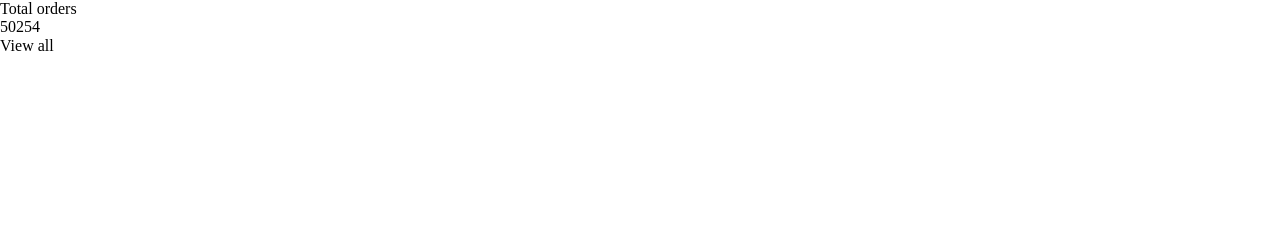
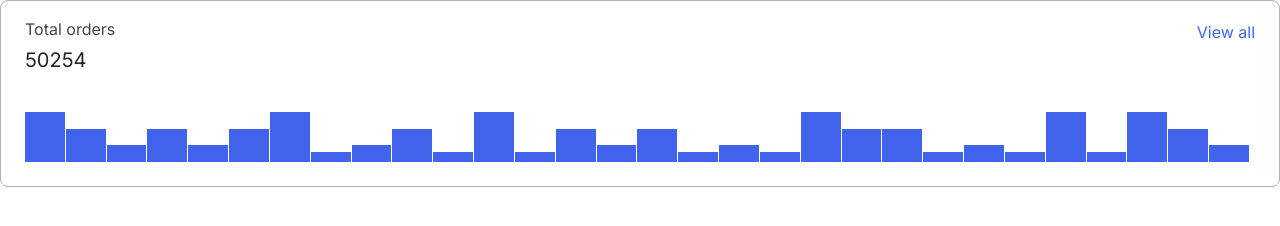
Before and after one commit to js-tasks-ru/htmlcss-20241107_panteleev-alexander, a website: page 04-lection2/01-histogram/index.html in a window 1280 px wide. Drawn offline with Linux system fonts and the light colour scheme.

Commit message:
change histogram styles n index

```diff
--- a/04-lection2/01-histogram/histogram.css
+++ b/04-lection2/01-histogram/histogram.css
@@ -0,0 +1,84 @@
+:root {
+    --base-height: 50px;
+}
+
+.histogram {
+    border-radius: 8px;
+    border: 1px solid var(--grey-3);
+    padding: 16px 24px 24px 24px;
+}
+
+.histogram__data {
+    display: flex;
+    justify-content: space-between;
+    margin-bottom: 39px;
+}
+
+.histogram__data-name-value {
+
+}
+
+.histogram__data-name {
+    font-family: Inter;
+    font-size: 16px;
+    font-weight: 400;
+    line-height: 24px;
+    text-align: left;
+    text-underline-position: from-font;
+    text-decoration-skip-ink: none;
+    color: var(--black);
+    margin-bottom: 6px;
+    opacity: 0.85;
+}
+
+.histogram__data-value {
+    font-family: Inter;
+    font-size: 20px;
+    font-weight: 400;
+    line-height: 26px;
+    text-align: left;
+    text-underline-position: from-font;
+    text-decoration-skip-ink: none;
+    color: var(--black);
+}
+
+.histogram__details {
+    padding-top: 3px;
+    font-family: Inter;
+    font-size: 16px;
+    font-weight: 400;
+    line-height: 24px;
+    text-align: right;
+    text-underline-position: from-font;
+    text-decoration-skip-ink: none;
+    color: var(--blue-2);
+}
+
+.histogram__graphic {
+    display: flex;
+    justify-content: start;
+    align-items: end;
+    margin-right: 5px;
+}
+
+.histogram__graphic-piece {
+    background-color: var(--blue-2);
+    margin-right: 1px;
+    flex: 1 1 9px;
+}
+
+.histogram__graphic-piece_large {
+    height: var(--base-height);
+}
+
+.histogram__graphic-piece_medium {
+    height: calc(var(--base-height) / 1.5);
+}
+
+.histogram__graphic-piece_small {
+    height: calc(var(--base-height) / 3);
+}
+
+.histogram__graphic-piece_x-small {
+    height: calc(var(--base-height) / 5.2);
+}
--- a/04-lection2/01-histogram/index.html
+++ b/04-lection2/01-histogram/index.html
@@ -8,16 +8,103 @@
     <body>
             <div class="histogram">
             <section class="histogram__data">
-                <div>
-                    <h3 class="histogram__data-name">Total orders</section>
+                <div class="histogram__data-name-value">
+                    <h3 class="histogram__data-name">Total orders</h3>
                     <data class="histogram__data-value" value="50254">50254</data>
                 </div>
                 <a class="histogram__details">View all</a>
             </section>
             <div class="histogram__graphic">
-                <div>
+                    <div class="histogram__graphic-piece histogram__graphic-piece_large">
 
-                </div>
+                    </div>
+                    <div class="histogram__graphic-piece histogram__graphic-piece_medium">
+
+                    </div>
+                    <div class="histogram__graphic-piece histogram__graphic-piece_small">
+
+                    </div>
+                    <div class="histogram__graphic-piece histogram__graphic-piece_medium">
+
+                    </div>
+                    <div class="histogram__graphic-piece histogram__graphic-piece_small">
+
+                    </div>
+                    <div class="histogram__graphic-piece histogram__graphic-piece_medium">
+
+                    </div>
+                    <div class="histogram__graphic-piece histogram__graphic-piece_large">
+
+                    </div>
+                    <div class="histogram__graphic-piece histogram__graphic-piece_x-small">
+
+                    </div>
+                    <div class="histogram__graphic-piece histogram__graphic-piece_small">
+
+                    </div>
+                    <div class="histogram__graphic-piece histogram__graphic-piece_medium">
+
+                    </div>
+                    <div class="histogram__graphic-piece histogram__graphic-piece_x-small">
+
+                    </div>
+                    <div class="histogram__graphic-piece histogram__graphic-piece_large">
+
+                    </div>
+                    <div class="histogram__graphic-piece histogram__graphic-piece_x-small">
+
+                    </div>
+                    <div class="histogram__graphic-piece histogram__graphic-piece_medium">
+
+                    </div>
+                    <div class="histogram__graphic-piece histogram__graphic-piece_small">
+
+                    </div>
+                    <div class="histogram__graphic-piece histogram__graphic-piece_medium">
+
+                    </div>
+                    <div class="histogram__graphic-piece histogram__graphic-piece_x-small">
+
+                    </div>
+                    <div class="histogram__graphic-piece histogram__graphic-piece_small">
+
+                    </div>
+                    <div class="histogram__graphic-piece histogram__graphic-piece_x-small">
+
+                    </div>
+                    <div class="histogram__graphic-piece histogram__graphic-piece_large">
+
+                    </div>
+                    <div class="histogram__graphic-piece histogram__graphic-piece_medium">
+
+                    </div>
+                    <div class="histogram__graphic-piece histogram__graphic-piece_medium">
+
+                    </div>
+                    <div class="histogram__graphic-piece histogram__graphic-piece_x-small">
+
+                    </div>
+                    <div class="histogram__graphic-piece histogram__graphic-piece_small">
+
+                    </div>
+                    <div class="histogram__graphic-piece histogram__graphic-piece_x-small">
+
+                    </div>
+                    <div class="histogram__graphic-piece histogram__graphic-piece_large">
+
+                    </div>
+                    <div class="histogram__graphic-piece histogram__graphic-piece_x-small">
+
+                    </div>
+                    <div class="histogram__graphic-piece histogram__graphic-piece_large">
+
+                    </div>
+                    <div class="histogram__graphic-piece histogram__graphic-piece_medium">
+
+                    </div>
+                    <div class="histogram__graphic-piece histogram__graphic-piece_small">
+
+                    </div>
             </div>
             </div>
     </body>
```
